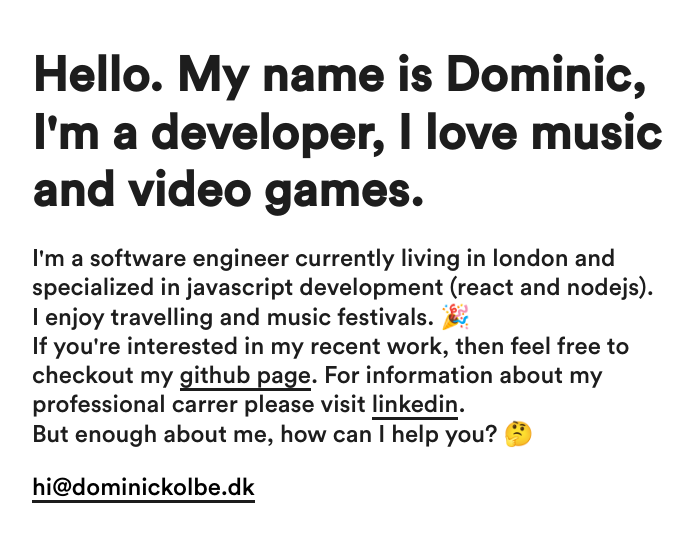
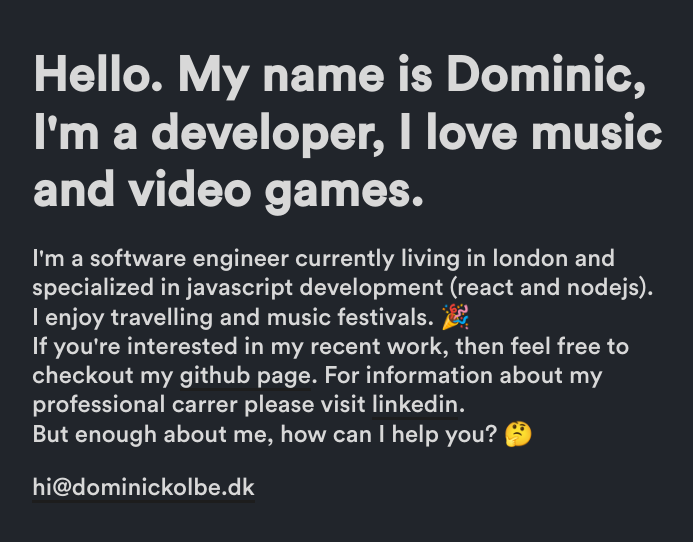
Before and after one commit to dominickolbe/dominickolbe, a React (Create React App) app: page / in a window 1280 px wide. Shown: the top 542 px of the page, without its empty margins (16-709 px from the left). Built offline with nearby package versions, Linux system fonts and the light colour scheme.

Commit message:
Add darkmode

```diff
--- a/src/index.js
+++ b/src/index.js
@@ -1,6 +1,9 @@
-import React from 'react';
-import ReactDOM from 'react-dom';
-import './styles/index.css';
-import App from './App';
+import React from "react";
+import ReactDOM from "react-dom";
+import "./styles/index.css";
+import App from "./App";
+import { darkmode } from "./utils";
 
-ReactDOM.render(<App />, document.getElementById('root'));
+ReactDOM.render(<App />, document.getElementById("root"));
+
+darkmode();
--- a/src/styles/index.css
+++ b/src/styles/index.css
@@ -12,9 +12,6 @@ body {
   font-family: 'Circular Std', sans-serif;
   -webkit-font-smoothing: antialiased;
   -moz-osx-font-smoothing: grayscale;
-}
-
-h1, h2, h3, p, a {
   color: #1d1d1d;
 }
 
@@ -23,3 +20,9 @@ h1, h2, h3, p, a {
     font-size: 75%;
   }
 }
+
+
+body.darkmode {
+  background: #21252B;
+  color: #D8D8D8;
+}
--- /dev/null
+++ b/src/utils.js
@@ -0,0 +1,6 @@
+export const darkmode = () => {
+  const now = new Date().getHours();
+  if (now > 18 || now < 8) {
+    document.body.classList.add("darkmode");
+  }
+};
```
